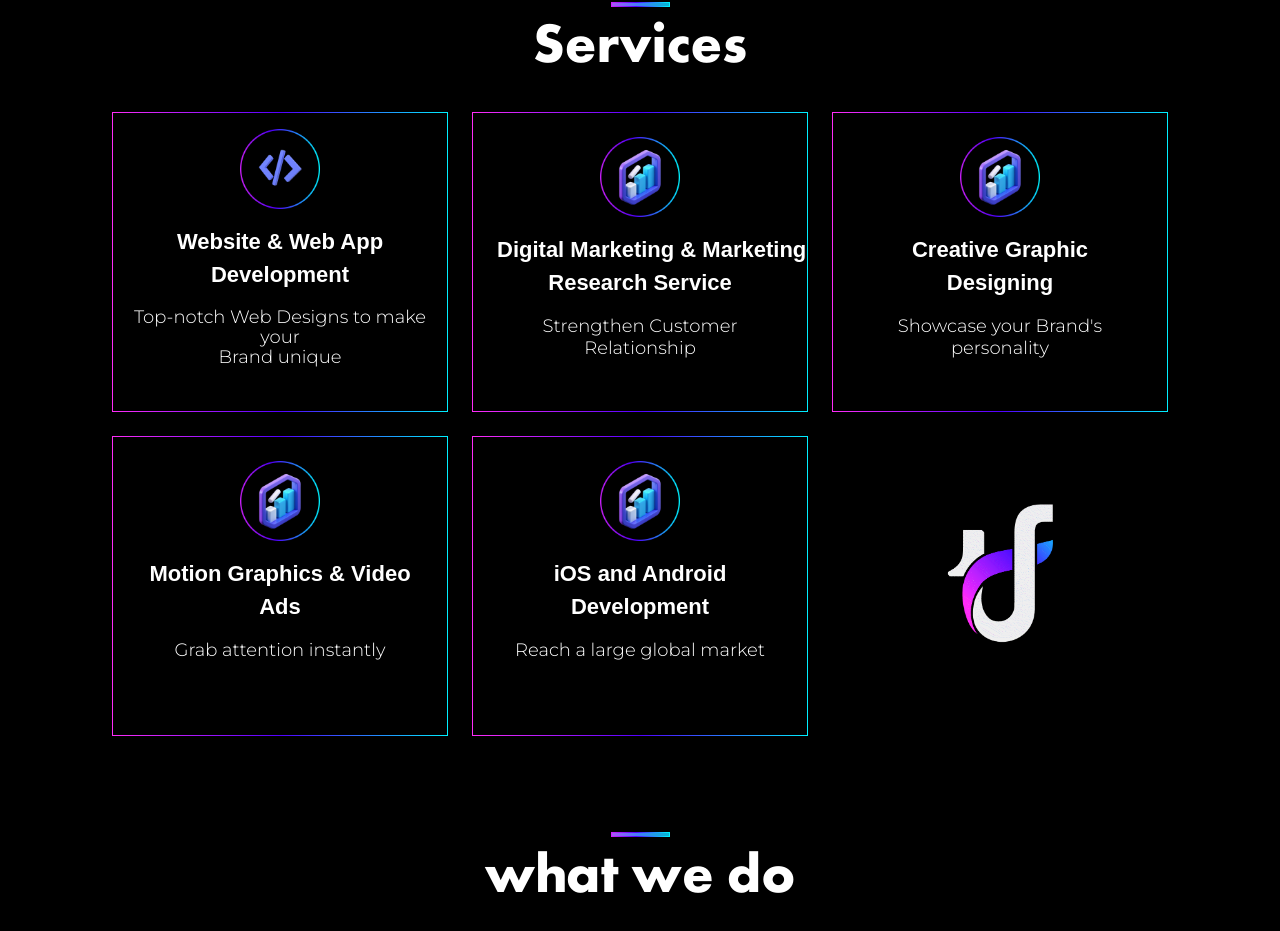
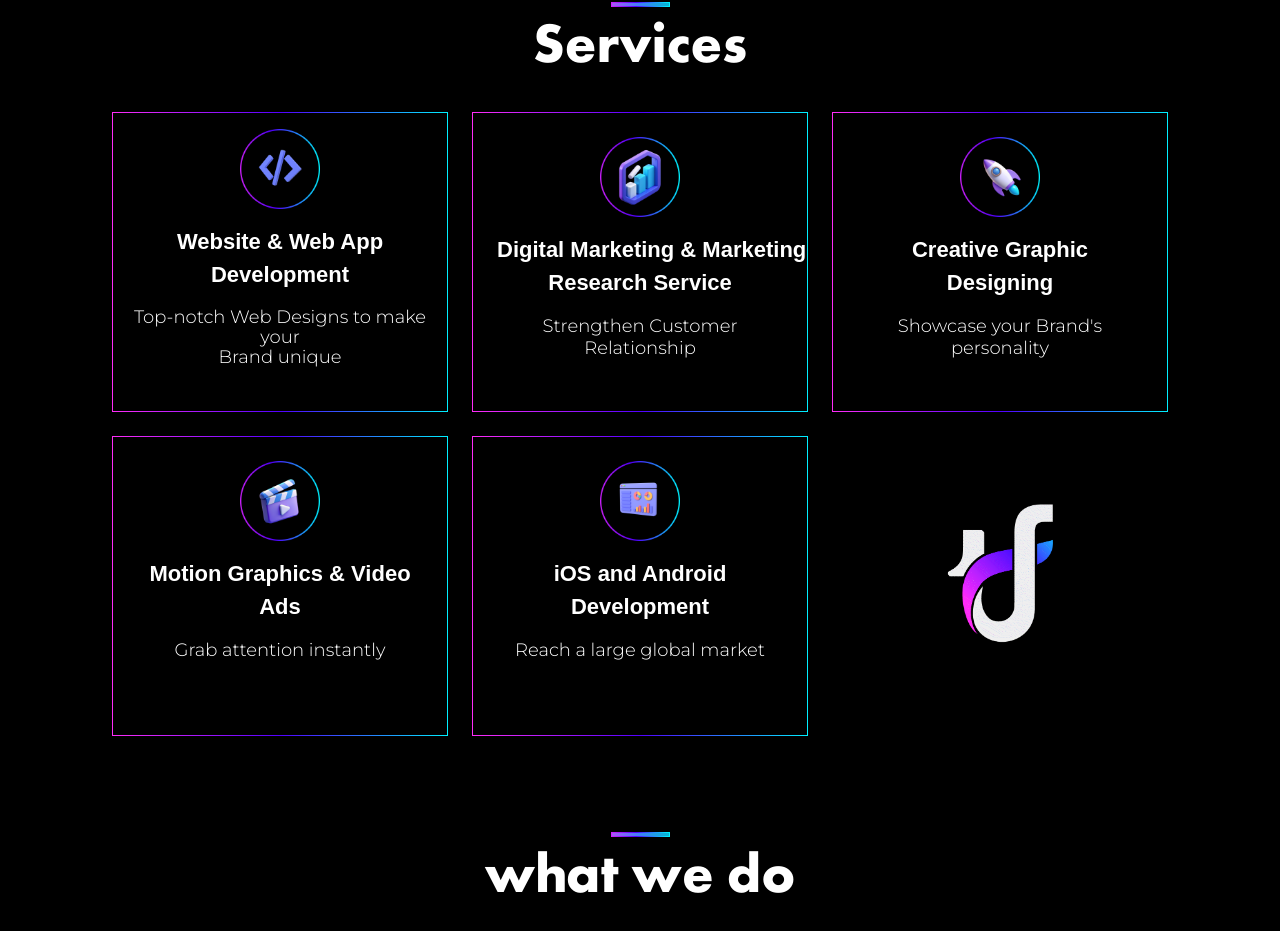
Before and after one commit to TREE-DIGITAL-MARKETING/tree.femme-website, a React (Vite) app: page / in a window 1280 px wide. Shown: the part 1436-2367 px from the top of the page. Built offline with nearby package versions, Linux system fonts and the light colour scheme.

Commit message:
changes in home page

```diff
--- a/src/components/Home/index.jsx
+++ b/src/components/Home/index.jsx
@@ -207,7 +207,7 @@ return (<>
 >
   <div className="flex justify-center mb-4">
     <img
-      src="./image/card2.png"
+      src="./image/card3.png"
       alt="Digital Marketing Icon"
       className="w-14 h-14 md:w-16 md:h-16 lg:w-20 lg:h-20"
     />
@@ -226,7 +226,7 @@ return (<>
 >
   <div className="flex justify-center mb-4">
     <img
-      src="./image/card2.png"
+      src="./image/card4.png"
       alt="Digital Marketing Icon"
       className="w-14 h-14 md:w-16 md:h-16 lg:w-20 lg:h-20"
     />
@@ -245,7 +245,7 @@ return (<>
 >
   <div className="flex justify-center mb-4">
     <img
-      src="./image/card2.png"
+      src="./image/card5.png"
       alt="Digital Marketing Icon"
       className="w-14 h-14 md:w-16 md:h-16 lg:w-20 lg:h-20"
     />
```
